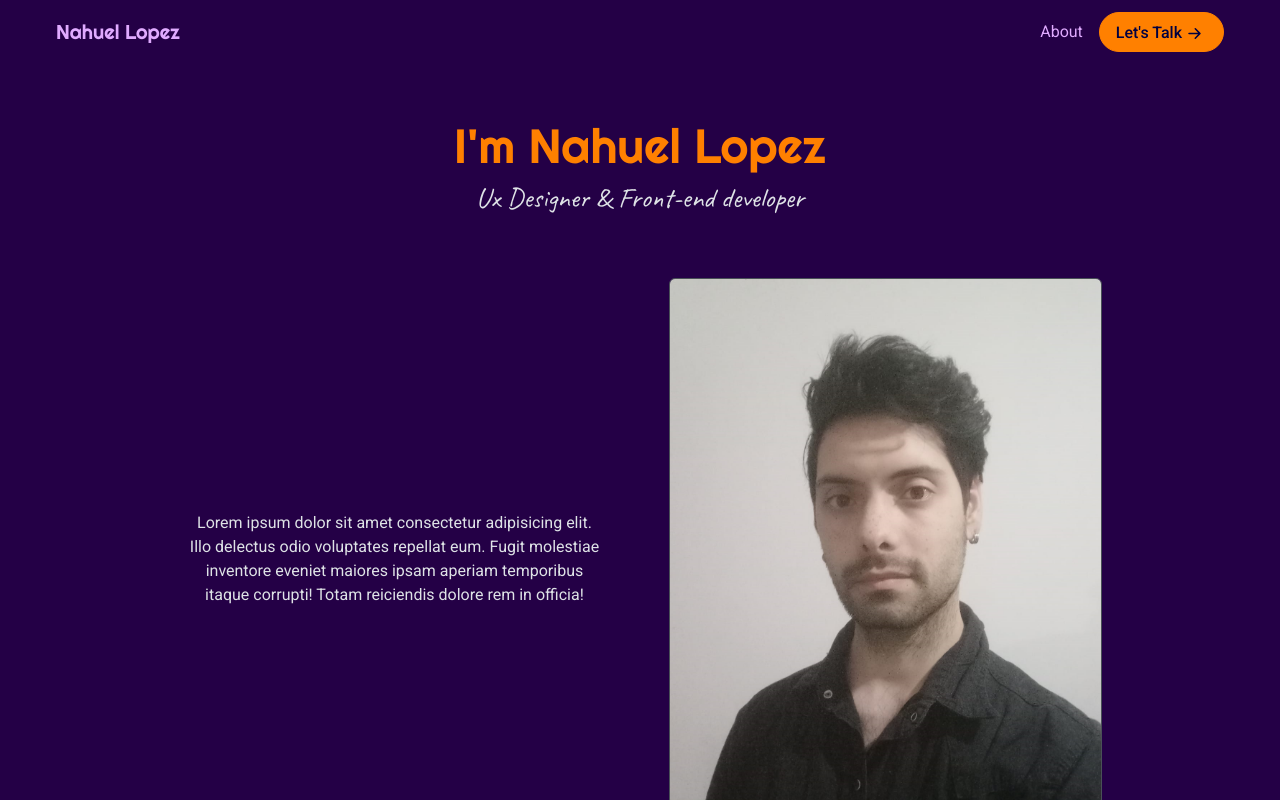
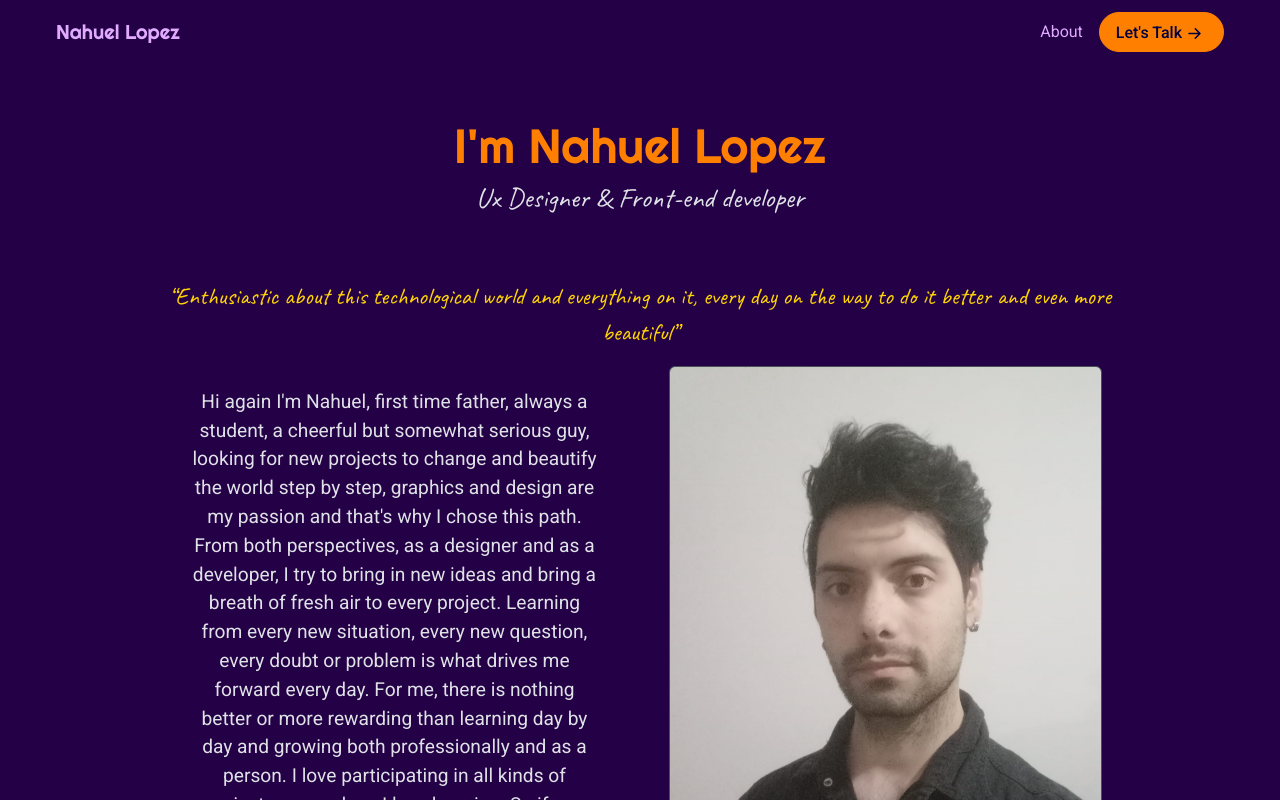
Before and after one commit to LiamDarkmoon/NahuelLopez, a React (Vite) app: page /NahuelLopez/About in a window 1280 px wide. Shown: the top 800 px of the page. Built offline with nearby package versions, Linux system fonts and the light colour scheme.

Commit message:
version 1 public

```diff
--- a/src/styles/App.sass
+++ b/src/styles/App.sass
@@ -6,10 +6,6 @@
 $russian-violet: #10002bff
 $russian-violet-2: #240046ff
 $persian-indigo: #3c096cff
-$tekhelet: #5a189aff
-$french-violet: #7b2cbfff
-$amethyst: #9d4eddff
-$heliotrope: #c77dffff
 $mauve: #e0aaffff
 
 $primary-color: #000041
@@ -169,7 +165,7 @@ h1
 
 .swiper-arrow
   position: absolute
-  top:50%
+  top:40%
   width: 50px
   height: 50px
   border: none
@@ -183,6 +179,9 @@ h1
 .copyright
   border-top: 1px solid $mauve
   color: $mauve
+
+.about-p
+  font-size: 1.2em
 
 
 
@@ -207,3 +206,6 @@ h1
     .section-link
       font-size: 1.2em
       padding-bottom: 48px
+
+    .about-p
+      font-size: 1em
--- a/src/views/about/AboutPage.jsx
+++ b/src/views/about/AboutPage.jsx
@@ -7,7 +7,26 @@ const AboutPage = () => {
                 <h3 className="qf"> Ux Designer & Front-end developer </h3>
             </div>
             <div className="pg-hl row justify-content-evenly align-items-center">
-                <p className="col-12 col-sm-5">Lorem ipsum dolor sit amet consectetur adipisicing elit. Illo delectus odio voluptates repellat eum. Fugit molestiae inventore eveniet maiores ipsam aperiam temporibus itaque corrupti! Totam reiciendis dolore rem in officia!</p>
+                <p className="qf t-sa" style={ {'font-size':'1.5em'} } >
+                    “Enthusiastic about this technological world and everything on it,
+                    every day on the way to do it better and even more beautiful”
+                </p>
+                <p className="col-12 col-sm-5 about-p">
+                    Hi again I&apos;m Nahuel,
+                    first time father, always a student,
+                    a cheerful but somewhat serious guy,
+                    looking for new projects to change and beautify the world step by step,
+                    graphics and design are my passion and that&apos;s why I chose this path.
+                    From both perspectives,
+                    as a designer and as a developer,
+                    I try to bring in new ideas and bring a breath of fresh air to every project. Learning from every new situation,
+                    every new question,
+                    every doubt or problem is what drives me forward every day.
+                    For me, there is nothing better or more rewarding than learning day by day and growing both professionally and as a person.
+                    I love participating in all kinds of projects as much as I love learning.
+                    So if you are looking for young people with new and fresh perspectives who are ready to give their best,
+                    then you are in the right place at the right time
+                </p>
                 <img className="col-12 col-sm-5 p-0 border rounded" src="./cvphoto.png" alt="" />
             </div>
         </div>
```
Also changed, not shown: src/styles/App.css, 1 other file (tests, documents, lock files or other folders).
